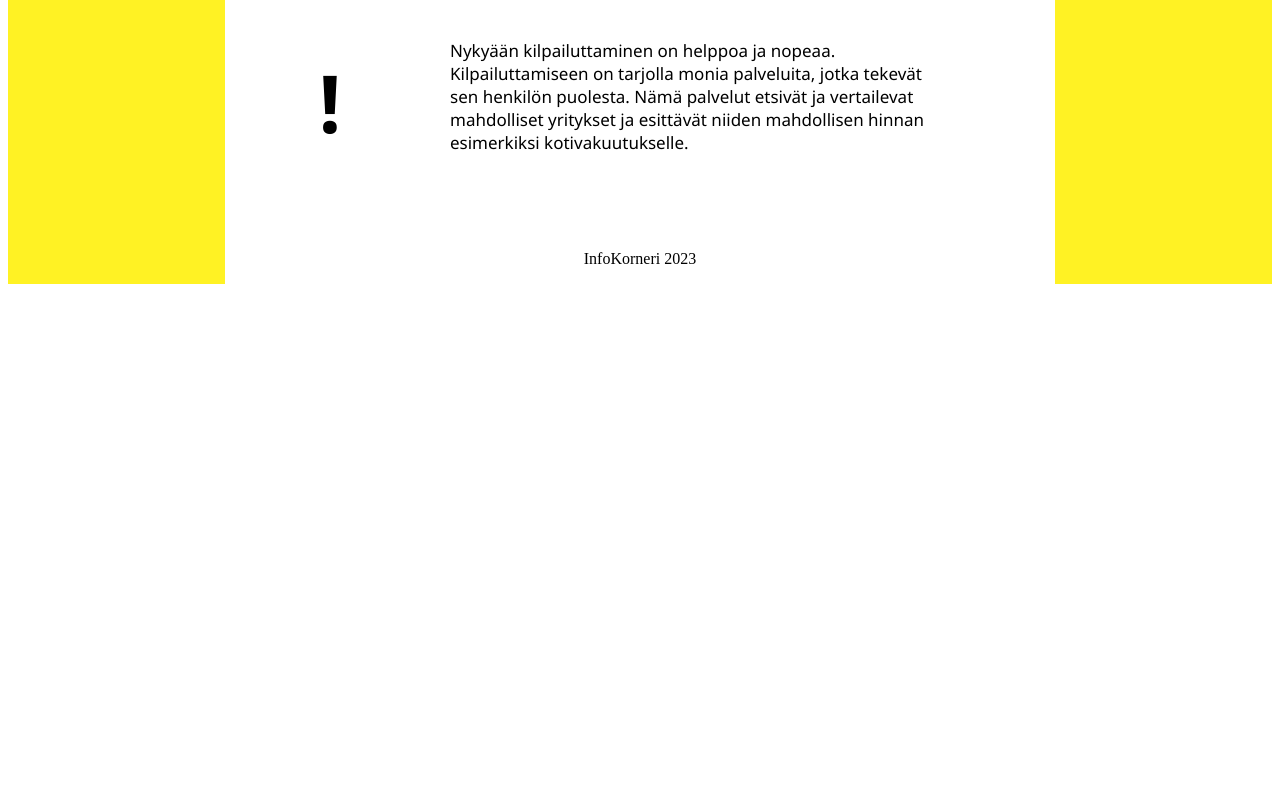
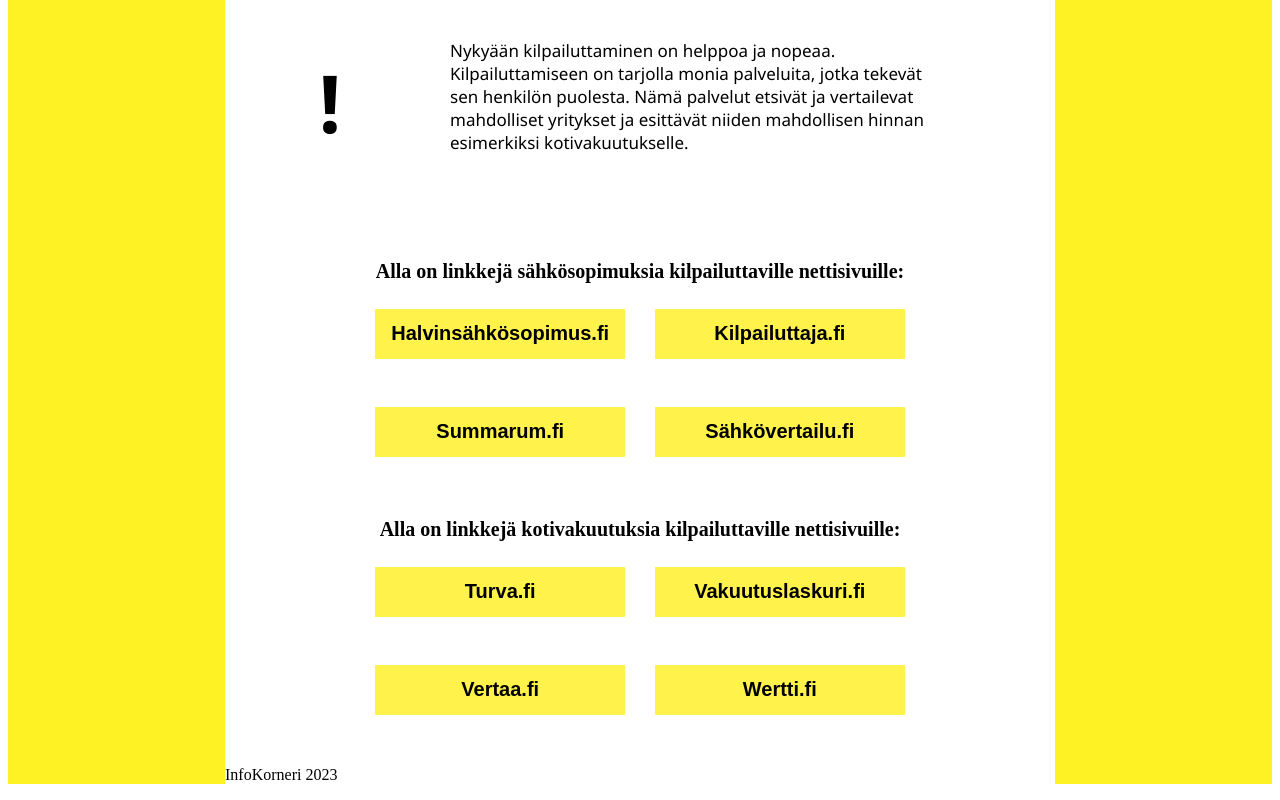
Before and after one commit to opadevelopment/DjangoWebsite, a Django app: page /talous/ in a window 1280 px wide. Shown: the part 771-1571 px from the top of the page. Before the commit the page ends 1055 px from the top, so only its background shows below. Run offline with Django 4.2, Linux system fonts and the light colour scheme.

Commit message:
talous sivusto päivitetty

```diff
--- a/website/templates/talous.html
+++ b/website/templates/talous.html
@@ -40,6 +40,69 @@
         </div>
       </div>
 
+      <div style="font-size: 10px";>
+        <div style="text-align: center;">
+        <div style="margin: 2vw;"></div>
+        <h1>Alla on linkkejä sähkösopimuksia kilpailuttaville nettisivuille:</h1>
+        </div>
+      </div>
+      </div>
+
+      </div>
+      <div class="button-container">
+        <div class="button-container">
+            <button class="button" onclick="window.location.href='https://xn--halvinshksopimus-1nb04a.fi/sahkon-kilpailutus/';">
+              <span class="button-bg"></span>
+              <span class="button-text">Halvinsähkösopimus.fi</span>
+            </button>
+        <button class="button" onclick="window.location.href='https://www.kilpailuttaja.fi/palvelut/sahkosopimukset_vertaa_ja_kilpailuta_sahkosopimus';">
+          <span class="button-bg"></span>
+          <span class="button-text">Kilpailuttaja.fi</span>
+        </button>
+      </div>
+      <button class="button" onclick="window.location.href='https://www.summarum.fi/sahkon-kilpailuttaminen/';">
+        <span class="button-bg"></span>
+        <span class="button-text">Summarum.fi</span>
+      </button>
+      <button class="button" onclick="window.location.href='https://sahkovertailu.fi/';">
+        <span class="button-bg"></span>
+        <span class="button-text">Sähkövertailu.fi</span>
+      </button>
+      </div>
+
+
+      <div style="font-size: 10px";>
+        <div style="text-align: center;">
+        <div style="margin: 2vw;"></div>
+        <h1>Alla on linkkejä kotivakuutuksia kilpailuttaville nettisivuille:</h1>
+        </div>
+      </div>
+      </div>
+
+      </div>
+      <div class="button-container">
+        <div class="button-container">
+            <button class="button" onclick="window.location.href='https://www.turva.fi/henkiloasiakkaat/vakuutukset/kotivakuutus/kotivakuutuksen-kilpailutus';">
+                <span class="button-bg"></span>
+                <span class="button-text">Turva.fi</span>
+            </button>
+              <button class="button" onclick="window.location.href='https://vakuutuslaskuri.fi/kotivakuutuksen-turvan-tarkistaminen-ja-kilpailuttaminen/';">
+                <span class="button-bg"></span>
+                <span class="button-text">Vakuutuslaskuri.fi</span>
+              </button>
+
+
+      </div>
+      <button class="button" onclick="window.location.href='https://www.vertaa.fi/kotivakuutus/?gclid=CjwKCAjwrJ-hBhB7EiwAuyBVXf1KF-lt0jnxKNNzd7rB0-UsjGb96ei7c6gPcPSmM4TjXsOuuO4-EhoC9D0QAvD_BwE';">
+        <span class="button-bg"></span>
+        <span class="button-text">Vertaa.fi</span>
+      </button>
+      <button class="button" onclick="window.location.href='https://www.wertti.fi/?utm_source=google&utm_medium=cpc&adGroup=139383935424&gclid=CjwKCAjwrJ-hBhB7EiwAuyBVXZaueF9be02plKbQH04IWghTr45VZed9ihonoNWHgNShOHThNCF8zBoCUG0QAvD_BwE';">
+        <span class="button-bg"></span>
+        <span class="button-text">Wertti.fi</span>
+      </button>
+      </div>
+
 </body>
 {% endblock %}
 </html>
```
